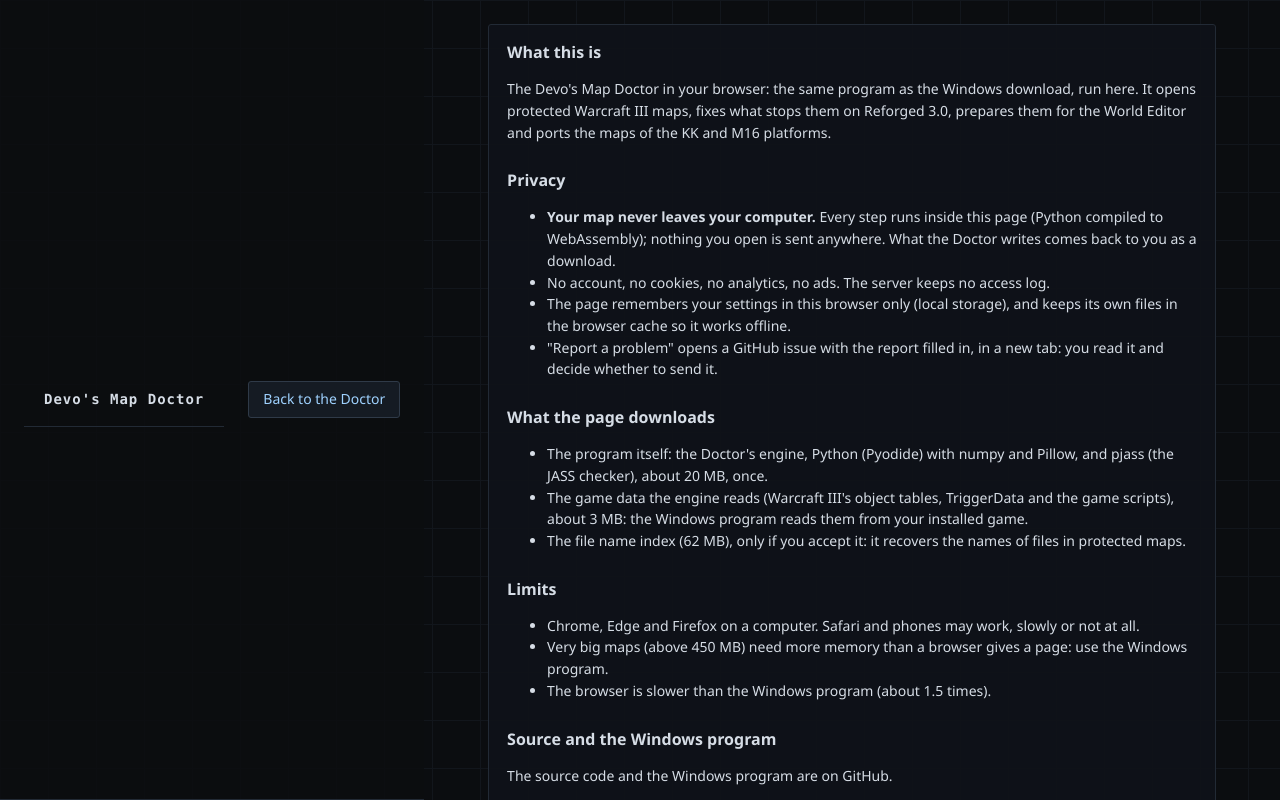
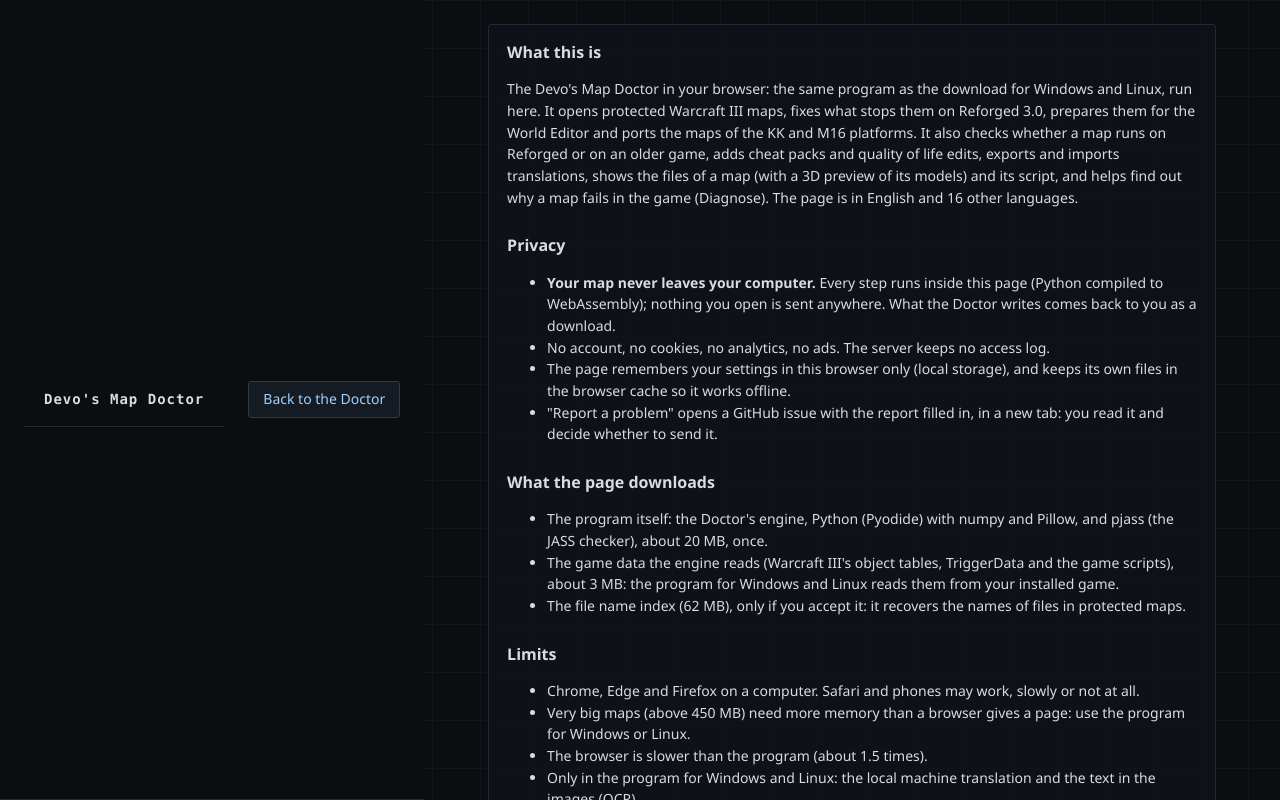
Before and after one commit to devoltzz/devos-map-doctor, a website: page web/about.html in a window 1280 px wide. Drawn offline with Linux system fonts and the light colour scheme; files whose address does not match are found by name.

Commit message:
web/about.html: 1.7.9

```diff
--- a/web/about.html
+++ b/web/about.html
@@ -24,9 +24,12 @@
   <main class="about">
     <div class="card">
       <h2 style="margin-top:0">What this is</h2>
-      <p>The Devo's Map Doctor in your browser: the same program as the Windows download, run here. It opens protected
-        Warcraft III maps, fixes what stops them on Reforged 3.0, prepares them for the World Editor and ports the maps
-        of the KK and M16 platforms.</p>
+      <p>The Devo's Map Doctor in your browser: the same program as the download for Windows and Linux, run here. It
+        opens protected Warcraft III maps, fixes what stops them on Reforged 3.0, prepares them for the World Editor and
+        ports the maps of the KK and M16 platforms. It also checks whether a map runs on Reforged or on an older game,
+        adds cheat packs and quality of life edits, exports and imports translations, shows the files of a map (with a
+        3D preview of its models) and its script, and helps find out why a map fails in the game (Diagnose). The page
+        is in English and 16 other languages.</p>
 
       <h2>Privacy</h2>
       <ul>
@@ -44,19 +47,25 @@
         <li>The program itself: the Doctor's engine, Python (Pyodide) with numpy and Pillow, and pjass (the JASS checker),
           about 20 MB, once.</li>
         <li>The game data the engine reads (Warcraft III's object tables, TriggerData and the game scripts), about 3 MB:
-          the Windows program reads them from your installed game.</li>
+          the program for Windows and Linux reads them from your installed game.</li>
         <li>The file name index (62 MB), only if you accept it: it recovers the names of files in protected maps.</li>
       </ul>
 
       <h2>Limits</h2>
       <ul>
         <li>Chrome, Edge and Firefox on a computer. Safari and phones may work, slowly or not at all.</li>
-        <li>Very big maps (above 450 MB) need more memory than a browser gives a page: use the Windows program.</li>
-        <li>The browser is slower than the Windows program (about 1.5 times).</li>
+        <li>Very big maps (above 450 MB) need more memory than a browser gives a page: use the program for Windows or
+          Linux.</li>
+        <li>The browser is slower than the program (about 1.5 times).</li>
+        <li>Only in the program for Windows and Linux: the local machine translation and the text in the images (OCR).</li>
+        <li>The checks that need the game's own file list (map files at the game's own paths, model paths that
+          resolve to nothing) run only in the program with the game installed.</li>
+        <li>Diagnose cannot see the folders the game writes to: choose the log or the crash report file yourself
+          (Documents\Warcraft III\CustomMapData\DevosMapDoctor and Documents\Warcraft III\Errors).</li>
       </ul>
 
-      <h2>Source and the Windows program</h2>
-      <p id="repo">The source code and the Windows program are on GitHub.</p>
+      <h2>Source and the program</h2>
+      <p id="repo">The source code and the program for Windows and Linux are on GitHub.</p>
     </div>
   </main>
 </div>
```
